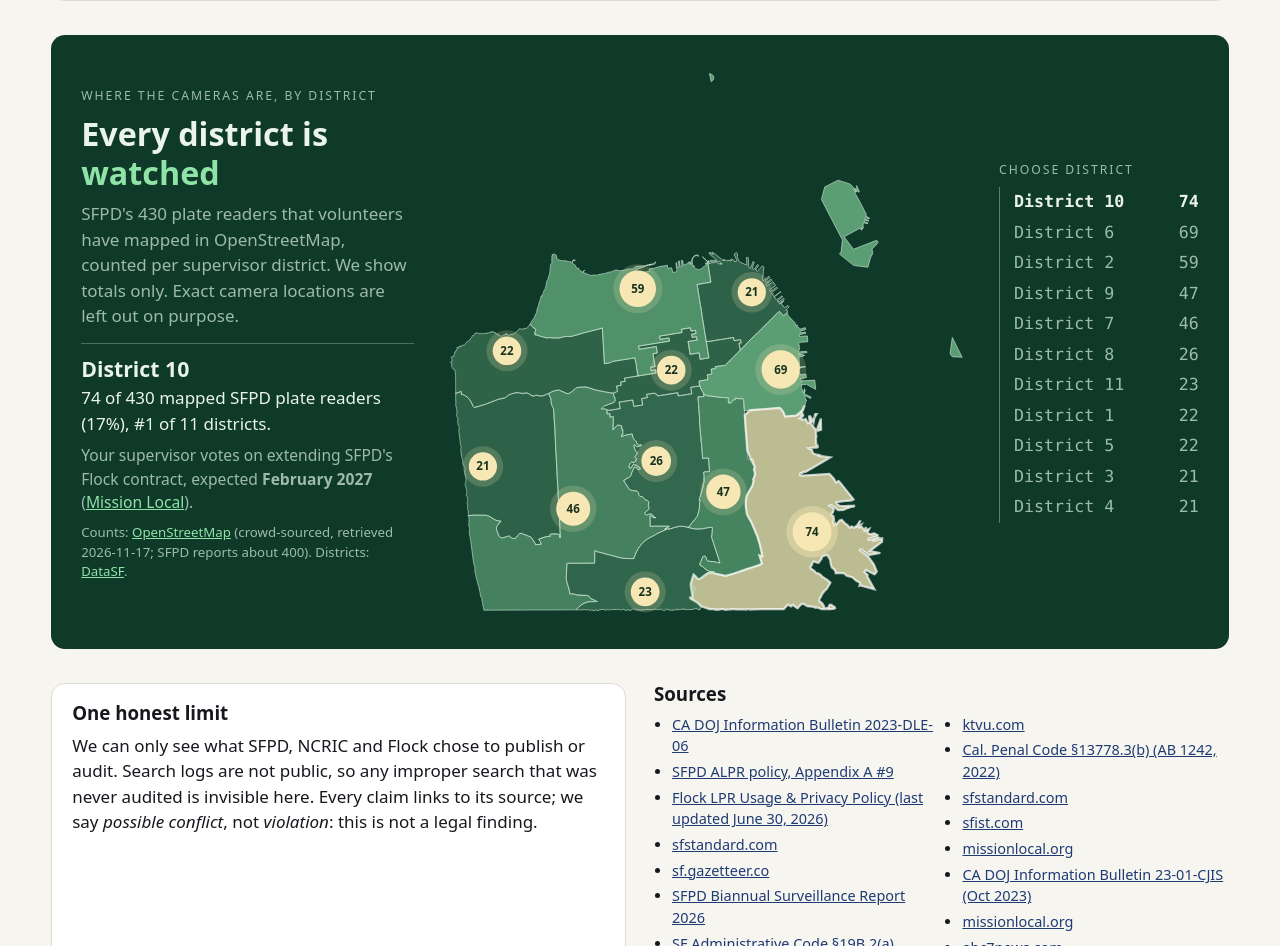
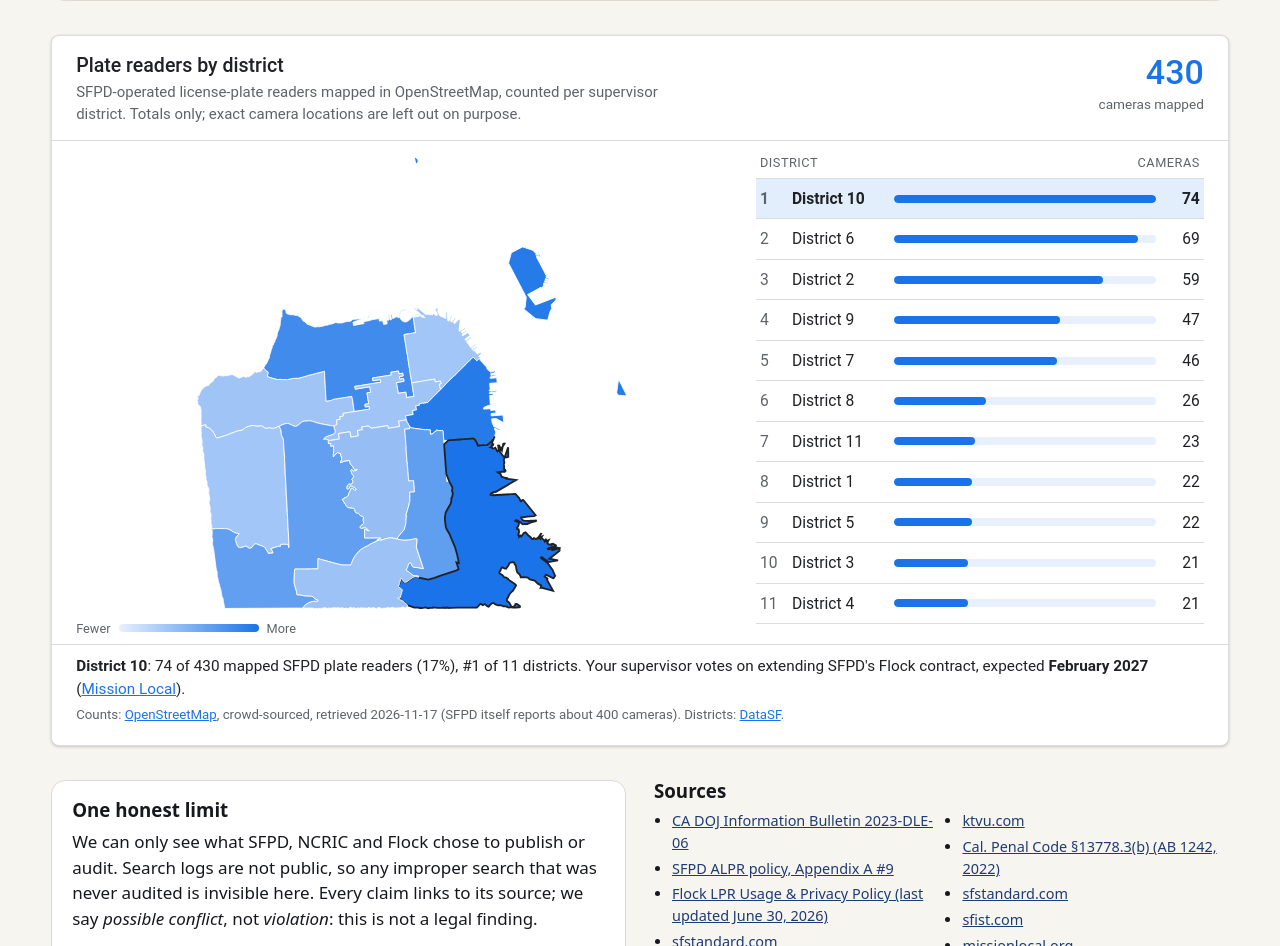
Before and after one commit to kv1514/flockcast, a plain HTML site: page app/index.html in a window 1280 px wide. Shown: the part 1840-2786 px from the top of the page. Drawn offline with Linux system fonts and the light colour scheme; no server answers.

Commit message:
Restyle district map as a ranked choropleth with bars and hover tooltip
Co-Authored-By: Claude Opus 5.5 <noreply@anthropic.com>

```diff
--- a/app/districts.js
+++ b/app/districts.js
@@ -1,4 +1,5 @@
 // District view: SFPD plate-reader COUNTS per supervisor district (no camera locations, by design).
+// Ranked choropleth: shaded map + sorted list with bars.
 (async function () {
   const section = document.getElementById("zones");
   if (!section) return;
@@ -16,96 +17,91 @@
     ...d,
     outline: d.outline.filter((poly) => poly[0].every(([x]) => x > -122.6)),
   }));
-  const max = Math.max(...ds.map((d) => d.count));
+  const ranked = ds.slice().sort((a, b) => b.count - a.count || a.district - b.district);
+  const max = ranked[0].count;
   const NS = "http://www.w3.org/2000/svg";
 
-  // Simple equirectangular projection, corrected for SF's latitude.
+  // Equirectangular projection, corrected for SF's latitude.
   const k = Math.cos((37.76 * Math.PI) / 180);
   let minX = Infinity, maxX = -Infinity, minY = Infinity, maxY = -Infinity;
   for (const d of ds) for (const poly of d.outline) for (const [x, y] of poly[0]) {
     minX = Math.min(minX, x * k); maxX = Math.max(maxX, x * k);
     minY = Math.min(minY, -y); maxY = Math.max(maxY, -y);
   }
-  const W = 600, pad = 12, s = (W - 2 * pad) / (maxX - minX), H = (maxY - minY) * s + 2 * pad;
+  const W = 600, pad = 6, s = (W - 2 * pad) / (maxX - minX), H = (maxY - minY) * s + 2 * pad;
   const P = ([x, y]) => [pad + (x * k - minX) * s, pad + (-y - minY) * s];
 
   const svg = document.getElementById("zone-map");
+  const wrap = svg.parentElement;
+  const tip = document.getElementById("zone-tip");
   svg.setAttribute("viewBox", `0 0 ${W} ${H.toFixed(0)}`);
   const shapes = new Map();
-  const dots = new Map();
 
   for (const d of ds) {
     const path = document.createElementNS(NS, "path");
     path.setAttribute(
       "d",
-      d.outline.map((poly) => poly.map((ring) => "M" + ring.map((p) => P(p).map((v) => v.toFixed(1)).join(",")).join("L") + "Z").join("")).join("")
+      d.outline
+        .map((poly) => poly.map((ring) => "M" + ring.map((p) => P(p).map((v) => v.toFixed(1)).join(",")).join("L") + "Z").join(""))
+        .join("")
     );
     path.setAttribute("class", "zone");
-    path.style.setProperty("--heat", (0.12 + 0.78 * (d.count / max)).toFixed(2));
+    path.style.setProperty("--heat", (0.08 + 0.92 * (d.count / max)).toFixed(2));
     path.setAttribute("tabindex", "0");
     path.setAttribute("role", "button");
     path.setAttribute("aria-label", `District ${d.district}: ${d.count} cameras`);
     path.addEventListener("click", () => pick(d.district));
-    path.addEventListener("keydown", (e) => { if (e.key === "Enter" || e.key === " ") { e.preventDefault(); pick(d.district); } });
+    path.addEventListener("keydown", (e) => {
+      if (e.key === "Enter" || e.key === " ") { e.preventDefault(); pick(d.district); }
+    });
+    path.addEventListener("mousemove", (e) => {
+      const r = wrap.getBoundingClientRect();
+      tip.hidden = false;
+      tip.style.left = `${e.clientX - r.left}px`;
+      tip.style.top = `${e.clientY - r.top}px`;
+      tip.replaceChildren(`District ${d.district}  `, Object.assign(document.createElement("b"), { textContent: d.count }), " cameras");
+    });
+    path.addEventListener("mouseleave", () => { tip.hidden = true; });
     svg.append(path);
     shapes.set(d.district, path);
   }
-  // count bubble at each district's centre (largest polygon's vertex average)
-  for (const d of ds) {
-    const big = d.outline.slice().sort((a, b) => b[0].length - a[0].length)[0][0];
-    const c = big.reduce((a, p) => [a[0] + p[0], a[1] + p[1]], [0, 0]).map((v) => v / big.length);
-    const [cx, cy] = P(c);
-    const g = document.createElementNS(NS, "g");
-    g.setAttribute("class", "bubble");
-    g.setAttribute("transform", `translate(${cx.toFixed(1)},${cy.toFixed(1)})`);
-    const r = 9 + 13 * Math.sqrt(d.count / max);
-    const halo = document.createElementNS(NS, "circle");
-    halo.setAttribute("r", (r + 7).toFixed(1));
-    halo.setAttribute("class", "halo");
-    const dot = document.createElementNS(NS, "circle");
-    dot.setAttribute("r", r.toFixed(1));
-    const t = document.createElementNS(NS, "text");
-    t.setAttribute("text-anchor", "middle");
-    t.setAttribute("dy", "0.35em");
-    t.textContent = d.count;
-    g.append(halo, dot, t);
-    g.addEventListener("click", () => pick(d.district));
-    svg.append(g);
-    dots.set(d.district, g);
-  }
 
-  // "Choose district" list, most cameras first
   const list = document.getElementById("zone-list");
   const items = new Map();
-  for (const d of ds.slice().sort((a, b) => b.count - a.count)) {
-    const li = document.createElement("li");
+  ranked.forEach((d, i) => {
     const b = document.createElement("button");
     b.type = "button";
-    const name = document.createElement("span");
-    name.textContent = `District ${d.district}`;
-    const n = document.createElement("span");
-    n.className = "n";
-    n.textContent = d.count;
-    b.append(name, n);
+    const rank = Object.assign(document.createElement("span"), { className: "rank", textContent: i + 1 });
+    const name = Object.assign(document.createElement("span"), { textContent: `District ${d.district}` });
+    const bar = Object.assign(document.createElement("span"), { className: "bar" });
+    const fill = document.createElement("i");
+    fill.style.width = `${(100 * d.count) / max}%`;
+    bar.append(fill);
+    const n = Object.assign(document.createElement("span"), { className: "n", textContent: d.count });
+    b.append(rank, name, bar, n);
     b.addEventListener("click", () => pick(d.district));
+    b.addEventListener("mouseenter", () => shapes.get(d.district).classList.add("on"));
+    b.addEventListener("mouseleave", () => shapes.get(d.district).classList.toggle("on", current === d.district));
+    const li = document.createElement("li");
     li.append(b);
     list.append(li);
     items.set(d.district, b);
-  }
+  });
 
   document.getElementById("zone-total").textContent = data.total;
   document.getElementById("zone-date").textContent = data.retrieved;
 
+  let current = null;
   function pick(num) {
+    current = num;
     const d = ds.find((x) => x.district === num);
     for (const [k2, el] of shapes) el.classList.toggle("on", k2 === num);
-    for (const [k2, el] of dots) el.classList.toggle("on", k2 === num);
     for (const [k2, el] of items) el.setAttribute("aria-pressed", k2 === num ? "true" : "false");
     const share = Math.round((100 * d.count) / data.total);
-    const rank = ds.slice().sort((a, b) => b.count - a.count).findIndex((x) => x.district === num) + 1;
+    const rank = ranked.findIndex((x) => x.district === num) + 1;
     document.getElementById("zone-title").textContent = `District ${d.district}`;
     document.getElementById("zone-stat").textContent =
       `${d.count} of ${data.total} mapped SFPD plate readers (${share}%), #${rank} of 11 districts.`;
   }
-  pick(ds.slice().sort((a, b) => b.count - a.count)[0].district);
+  pick(ranked[0].district);
 })();
--- a/app/index.html
+++ b/app/index.html
@@ -58,21 +58,27 @@
   <section class="detail" id="detail" aria-live="polite"></section>
 
   <section class="zones" id="zones" aria-label="Cameras by supervisor district">
-    <div class="zones-copy">
-      <p class="eyebrow">Where the cameras are, by district</p>
-      <h2>Every district is <span class="hl">watched</span></h2>
-      <p>SFPD's <span id="zone-total">430</span> plate readers that volunteers have mapped in OpenStreetMap, counted per supervisor district. We show totals only. Exact camera locations are left out on purpose.</p>
-      <div class="zone-pick">
-        <h3 id="zone-title">District</h3>
-        <p id="zone-stat"></p>
-        <p class="zone-vote">Your supervisor votes on extending SFPD's Flock contract, expected <strong>February 2027</strong> (<a href="https://missionlocal.org/2026/09/san-francisco-flock-cameras-daniel-lurie-guidelines/" target="_blank" rel="noopener">Mission Local</a>).</p>
+    <div class="zones-head">
+      <div>
+        <h2>Plate readers by district</h2>
+        <p>SFPD-operated license-plate readers mapped in OpenStreetMap, counted per supervisor district. Totals only; exact camera locations are left out on purpose.</p>
       </div>
-      <p class="zone-src">Counts: <a href="https://www.openstreetmap.org" target="_blank" rel="noopener">OpenStreetMap</a> (crowd-sourced, retrieved <span id="zone-date"></span>; SFPD reports about 400). Districts: <a href="https://data.sfgov.org/d/cqbw-m5m3" target="_blank" rel="noopener">DataSF</a>.</p>
+      <div class="zones-total"><span id="zone-total">430</span><small>cameras mapped</small></div>
     </div>
-    <svg id="zone-map" role="img" aria-label="Map of San Francisco's 11 supervisor districts shaded by camera count"></svg>
-    <div class="zone-side">
-      <p class="eyebrow">Choose district</p>
-      <ol id="zone-list"></ol>
+    <div class="zones-body">
+      <div class="zones-mapwrap">
+        <svg id="zone-map" role="img" aria-label="Map of San Francisco's 11 supervisor districts shaded by camera count"></svg>
+        <div class="zone-tip" id="zone-tip" hidden></div>
+        <div class="zone-legend"><span>Fewer</span><i></i><span>More</span></div>
+      </div>
+      <div class="zones-list">
+        <div class="zones-list-head"><span>District</span><span>Cameras</span></div>
+        <ol id="zone-list"></ol>
+      </div>
+    </div>
+    <div class="zones-foot">
+      <p><strong id="zone-title">District</strong>: <span id="zone-stat"></span> Your supervisor votes on extending SFPD's Flock contract, expected <strong>February 2027</strong> (<a href="https://missionlocal.org/2026/09/san-francisco-flock-cameras-daniel-lurie-guidelines/" target="_blank" rel="noopener">Mission Local</a>).</p>
+      <p class="zone-src">Counts: <a href="https://www.openstreetmap.org" target="_blank" rel="noopener">OpenStreetMap</a>, crowd-sourced, retrieved <span id="zone-date"></span> (SFPD itself reports about 400 cameras). Districts: <a href="https://data.sfgov.org/d/cqbw-m5m3" target="_blank" rel="noopener">DataSF</a>.</p>
     </div>
   </section>
 
--- a/app/style.css
+++ b/app/style.css
@@ -214,68 +214,90 @@ h1 { font-size: 2.2rem; letter-spacing: -0.02em; }
   .sources ul { columns: 1; }
 }
 
-/* district view: dark green panel, styled after the team's reference */
+/* district view: ranked choropleth, "interest by region" style */
 .zones {
-  --z-bg: #0f3a2a;
-  --z-ink: #eaf3ec;
-  --z-muted: #9dbba8;
-  --z-line: #cfe6d6;
-  --z-hl: #8fe3a6;
-  --z-dot: #f6e7b4;
+  --z-1: #e8f0fe;
+  --z-2: #1a73e8;
+  --z-card: #ffffff;
+  --z-ink: #202124;
+  --z-muted: #5f6368;
+  --z-line: #dadce0;
   margin-top: 34px;
-  background: var(--z-bg);
+  background: var(--z-card);
   color: var(--z-ink);
-  border-radius: var(--radius);
-  padding: 28px 30px;
+  border: 1px solid var(--z-line);
+  border-radius: 8px;
+  box-shadow: 0 1px 2px rgb(60 64 67 / 0.15), 0 1px 3px 1px rgb(60 64 67 / 0.08);
+  font-family: Roboto, "Helvetica Neue", Arial, system-ui, sans-serif;
+  overflow: hidden;
+}
+@media (prefers-color-scheme: dark) {
+  .zones { --z-1: #1f2a3d; --z-2: #8ab4f8; --z-card: #202124; --z-ink: #e8eaed; --z-muted: #9aa0a6; --z-line: #3c4043; }
+}
+.zones a { color: var(--z-2); }
+.zones-head { display: flex; justify-content: space-between; gap: 20px; padding: 18px 24px 14px; border-bottom: 1px solid var(--z-line); }
+.zones-head h2 { font-size: 1.15rem; font-weight: 500; margin-bottom: 4px; }
+.zones-head p { margin: 0; color: var(--z-muted); font-size: 0.88rem; max-width: 70ch; }
+.zones-total { text-align: right; white-space: nowrap; }
+.zones-total span { display: block; font-size: 2rem; font-weight: 500; color: var(--z-2); line-height: 1.1; }
+.zones-total small { color: var(--z-muted); font-size: 0.8rem; }
+.zones-body { display: grid; grid-template-columns: 1.5fr 1fr; gap: 8px; padding: 12px 24px 6px; align-items: start; }
+.zones-mapwrap { position: relative; }
+#zone-map { width: 100%; height: auto; display: block; max-height: 460px; }
+.zone {
+  fill: color-mix(in srgb, var(--z-2) calc(var(--heat) * 100%), var(--z-1));
+  stroke: var(--z-card);
+  stroke-width: 1.2;
+  cursor: pointer;
+}
+.zone:hover { stroke: var(--z-ink); stroke-width: 1.5; }
+.zone:focus-visible { outline: none; stroke: var(--z-ink); stroke-width: 2.5; }
+.zone.on { stroke: var(--z-ink); stroke-width: 2.5; }
+.zone-tip {
+  position: absolute;
+  pointer-events: none;
+  background: var(--z-card);
+  color: var(--z-ink);
+  border: 1px solid var(--z-line);
+  box-shadow: 0 1px 3px rgb(60 64 67 / 0.3);
+  border-radius: 4px;
+  padding: 6px 10px;
+  font-size: 0.85rem;
+  white-space: nowrap;
+  transform: translate(-50%, calc(-100% - 10px));
+}
+.zone-tip b { color: var(--z-2); }
+.zone-legend { display: flex; align-items: center; gap: 8px; color: var(--z-muted); font-size: 0.75rem; margin: 6px 0 0; }
+.zone-legend i { flex: 0 0 140px; height: 8px; border-radius: 4px; background: linear-gradient(90deg, var(--z-1), var(--z-2)); }
+.zones-list-head { display: flex; justify-content: space-between; color: var(--z-muted); font-size: 0.75rem; text-transform: uppercase; letter-spacing: 0.04em; padding: 0 4px 6px; border-bottom: 1px solid var(--z-line); }
+.zones-list ol { list-style: none; margin: 0; padding: 0; }
+.zones-list button {
+  width: 100%;
   display: grid;
-  grid-template-columns: minmax(220px, 1fr) minmax(300px, 1.6fr) minmax(150px, 0.6fr);
-  gap: 26px;
+  grid-template-columns: 22px 92px 1fr 34px;
   align-items: center;
-}
-.zones a { color: var(--z-hl); }
-.zones .eyebrow { margin: 0 0 8px; font-size: 0.72rem; letter-spacing: 0.16em; text-transform: uppercase; color: var(--z-muted); }
-.zones h2 { font-size: 1.9rem; margin-bottom: 10px; }
-.zones .hl { color: var(--z-hl); }
-.zones-copy > p { color: var(--z-muted); margin: 0 0 14px; }
-.zone-pick { border-top: 1px solid color-mix(in srgb, var(--z-line) 30%, transparent); padding-top: 12px; }
-.zone-pick h3 { font-size: 1.25rem; margin-bottom: 4px; }
-.zone-pick p { margin: 0 0 8px; }
-.zone-vote { color: var(--z-muted); font-size: 0.92rem; }
-.zone-src { font-size: 0.78rem; color: var(--z-muted); }
-#zone-map { width: 100%; height: auto; display: block; }
-.zone {
-  fill: color-mix(in srgb, var(--z-hl) calc(var(--heat) * 70%), transparent);
-  stroke: var(--z-line);
-  stroke-width: 1;
-  stroke-opacity: 0.7;
-  cursor: pointer;
-  transition: fill 0.15s ease;
-}
-.zone:hover { stroke-width: 2; }
-.zone:focus-visible { outline: none; stroke: #fff; stroke-width: 2.5; }
-.zone.on { fill: color-mix(in srgb, var(--z-dot) 75%, transparent); stroke: #fff; stroke-width: 2.5; }
-.bubble { cursor: pointer; }
-.bubble circle { fill: var(--z-dot); }
-.bubble .halo { fill: var(--z-dot); opacity: 0.18; }
-.bubble.on .halo { opacity: 0.4; }
-.bubble text { fill: #17331f; font-weight: 750; font-size: 13px; pointer-events: none; }
-.zone-side ol { list-style: none; margin: 0; padding: 0 0 0 14px; border-left: 1px solid color-mix(in srgb, var(--z-line) 40%, transparent); }
-.zone-side button {
-  width: 100%;
-  display: flex;
-  justify-content: space-between;
   gap: 10px;
   background: none;
   border: 0;
-  padding: 4px 0;
-  color: var(--z-muted);
-  font: 0.98rem/1.35 ui-monospace, SFMono-Regular, Menlo, monospace;
+  border-bottom: 1px solid var(--z-line);
+  padding: 8px 4px;
+  color: var(--z-ink);
+  font: inherit;
+  font-size: 0.92rem;
+  text-align: left;
   cursor: pointer;
-  text-align: left;
 }
-.zone-side button:hover { color: var(--z-ink); }
-.zone-side button[aria-pressed="true"] { color: var(--z-ink); font-weight: 700; }
-.zone-side .n { font-variant-numeric: tabular-nums; }
+.zones-list button:hover { background: color-mix(in srgb, var(--z-2) 6%, transparent); }
+.zones-list button[aria-pressed="true"] { background: color-mix(in srgb, var(--z-2) 12%, transparent); font-weight: 600; }
+.zones-list .rank { color: var(--z-muted); font-variant-numeric: tabular-nums; }
+.zones-list .bar { height: 8px; border-radius: 4px; background: var(--z-1); overflow: hidden; }
+.zones-list .bar > i { display: block; height: 100%; background: var(--z-2); border-radius: 4px; }
+.zones-list .n { text-align: right; font-variant-numeric: tabular-nums; }
+.zones-foot { padding: 10px 24px 16px; border-top: 1px solid var(--z-line); font-size: 0.9rem; }
+.zones-foot p { margin: 0 0 4px; }
+.zone-src { color: var(--z-muted); font-size: 0.78rem; }
 @media (max-width: 1000px) {
-  .zones { grid-template-columns: 1fr; padding: 22px 18px; }
+  .zones-body { grid-template-columns: 1fr; }
+  .zones-head { flex-direction: column; }
+  .zones-total { text-align: left; }
 }
```
Also changed, not shown: 1 other file.
